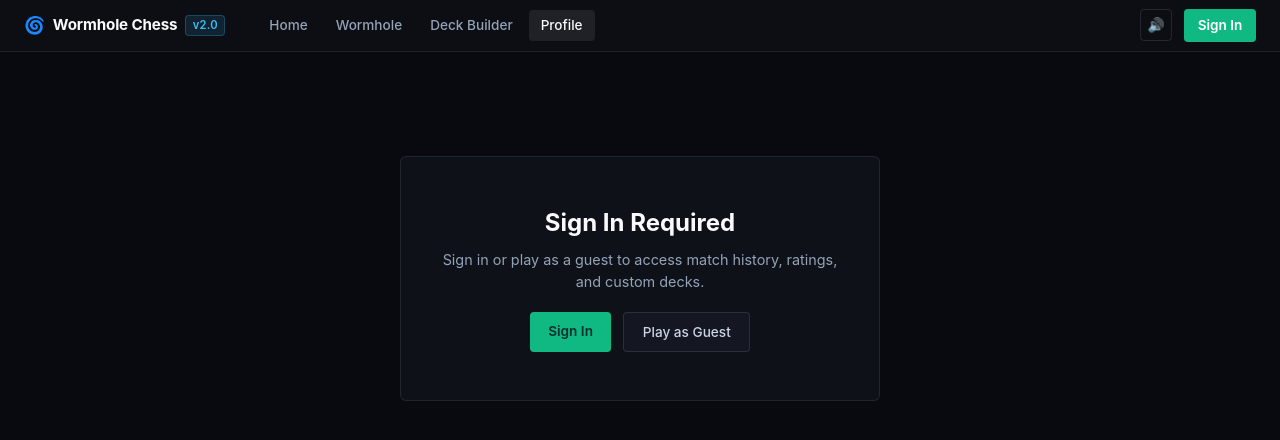
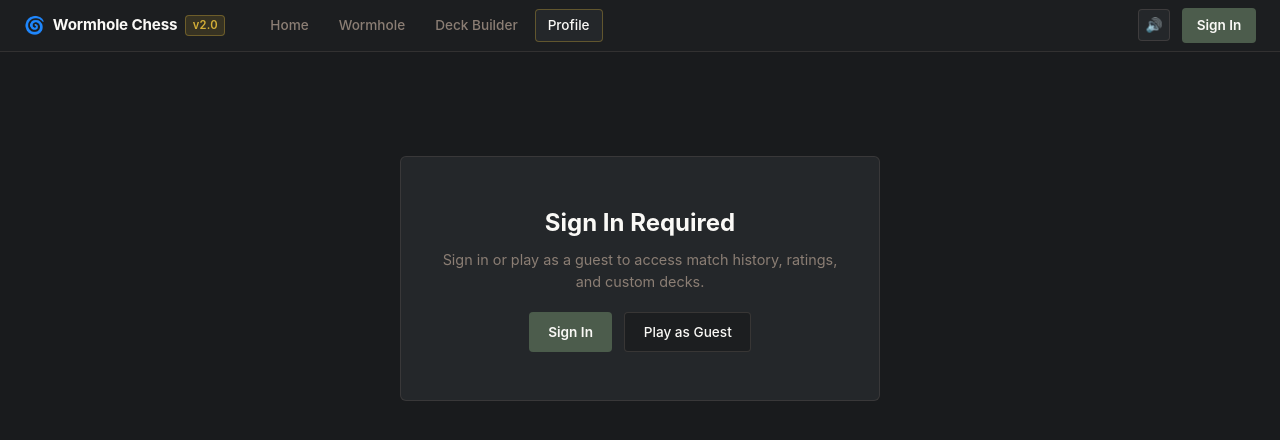
Before and after one commit to OwenM31/wormhole-chess, a React (Vite) app: page /dashboard in a window 1280 px wide. Shown: the top 440 px of the page. Built offline with nearby package versions, Linux system fonts and the light colour scheme; no server answers.

Commit message:
feat(phase-7-1): migrate Navigation and DashboardPage to Authentic Wormhole Palette

```diff
--- a/src/components/Navigation.tsx
+++ b/src/components/Navigation.tsx
@@ -166,9 +166,9 @@ const navContainerStyle: React.CSSProperties = {
   justifyContent: 'space-between',
   padding: '0 1.5rem',
   height: '52px',
-  backgroundColor: '#0c0e14',
-  borderBottom: '1px solid rgba(255, 255, 255, 0.08)',
-  color: '#e2e8f0',
+  backgroundColor: '#1C1E20',
+  borderBottom: '1px solid rgba(139, 126, 116, 0.2)',
+  color: '#FAF9F6',
   boxSizing: 'border-box',
   position: 'sticky',
   top: 0,
@@ -189,7 +189,7 @@ const brandLinkStyle: React.CSSProperties = {
   alignItems: 'center',
   gap: '0.5rem',
   textDecoration: 'none',
-  color: '#f8fafc',
+  color: '#FAF9F6',
   fontWeight: 700,
   fontSize: '0.95rem',
   letterSpacing: '-0.01em',
@@ -198,9 +198,9 @@ const brandLinkStyle: React.CSSProperties = {
 const brandBadgeStyle: React.CSSProperties = {
   fontSize: '0.7rem',
   fontWeight: 600,
-  backgroundColor: 'rgba(56, 189, 248, 0.12)',
-  color: '#38bdf8',
-  border: '1px solid rgba(56, 189, 248, 0.25)',
+  backgroundColor: 'rgba(212, 175, 55, 0.14)',
+  color: '#D4AF37',
+  border: '1px solid rgba(212, 175, 55, 0.35)',
   borderRadius: '4px',
   padding: '0.1rem 0.4rem',
   letterSpacing: '0.02em',
@@ -214,18 +214,20 @@ const navLinksStyle: React.CSSProperties = {
 
 const linkStyle: React.CSSProperties = {
   textDecoration: 'none',
-  color: '#94a3b8',
+  color: '#8B7E74',
   fontSize: '0.85rem',
   fontWeight: 500,
   padding: '0.35rem 0.75rem',
   borderRadius: '4px',
   transition: 'all 0.15s ease',
+  border: '1px solid transparent',
 };
 
 const activeLinkStyle: React.CSSProperties = {
   ...linkStyle,
-  color: '#f8fafc',
-  backgroundColor: 'rgba(255, 255, 255, 0.08)',
+  color: '#FAF9F6',
+  backgroundColor: '#24272A',
+  border: '1px solid rgba(212, 175, 55, 0.35)',
 };
 
 const authContainerStyle: React.CSSProperties = {
@@ -235,7 +237,7 @@ const authContainerStyle: React.CSSProperties = {
 };
 
 const loadingTextStyle: React.CSSProperties = {
-  color: '#64748b',
+  color: '#8B7E74',
   fontSize: '0.8rem',
 };
 
@@ -250,9 +252,9 @@ const userPillLinkStyle: React.CSSProperties = {
   alignItems: 'center',
   gap: '0.5rem',
   textDecoration: 'none',
-  color: '#f1f5f9',
-  backgroundColor: 'rgba(255, 255, 255, 0.05)',
-  border: '1px solid rgba(255, 255, 255, 0.1)',
+  color: '#FAF9F6',
+  backgroundColor: '#24272A',
+  border: '1px solid rgba(139, 126, 116, 0.25)',
   padding: '0.35rem 0.75rem',
   borderRadius: '4px',
   fontSize: '0.8rem',
@@ -267,9 +269,9 @@ const monoTextStyle: React.CSSProperties = {
 
 const guestChipStyle: React.CSSProperties = {
   fontSize: '0.65rem',
-  backgroundColor: 'rgba(210, 153, 34, 0.15)',
-  color: '#d29922',
-  border: '1px solid rgba(210, 153, 34, 0.3)',
+  backgroundColor: 'rgba(212, 175, 55, 0.14)',
+  color: '#D4AF37',
+  border: '1px solid rgba(212, 175, 55, 0.3)',
   borderRadius: '3px',
   padding: '0.05rem 0.35rem',
   fontWeight: 600,
@@ -279,19 +281,21 @@ const guestChipStyle: React.CSSProperties = {
 
 const createAccountBtnStyle: React.CSSProperties = {
   textDecoration: 'none',
-  color: '#f8fafc',
-  backgroundColor: '#2563eb',
+  color: '#FAF9F6',
+  backgroundColor: '#24272A',
+  border: '1px solid rgba(212, 175, 55, 0.35)',
   padding: '0.35rem 0.75rem',
   borderRadius: '4px',
   fontSize: '0.8rem',
   fontWeight: 500,
-  transition: 'background-color 0.15s ease',
+  transition: 'background-color 0.15s ease, border-color 0.15s ease',
 };
 
 const signInButtonStyle: React.CSSProperties = {
   textDecoration: 'none',
-  color: '#ffffff',
-  backgroundColor: '#10b981',
+  color: '#FAF9F6',
+  backgroundColor: '#4C5C4C',
+  border: '1px solid rgba(76, 92, 76, 0.6)',
   padding: '0.4rem 0.85rem',
   borderRadius: '4px',
   fontSize: '0.85rem',
@@ -302,7 +306,7 @@ const signInButtonStyle: React.CSSProperties = {
 const signOutButtonStyle: React.CSSProperties = {
   background: 'transparent',
   border: 'none',
-  color: '#94a3b8',
+  color: '#8B7E74',
   padding: '0.35rem 0.5rem',
   borderRadius: '4px',
   fontSize: '0.8rem',
@@ -311,10 +315,10 @@ const signOutButtonStyle: React.CSSProperties = {
 };
 
 const soundToggleButtonStyle: React.CSSProperties = {
-  background: 'transparent',
-  border: '1px solid rgba(255, 255, 255, 0.1)',
+  background: '#24272A',
+  border: '1px solid rgba(139, 126, 116, 0.25)',
   borderRadius: '4px',
-  color: '#94a3b8',
+  color: '#8B7E74',
   fontSize: '0.85rem',
   width: '32px',
   height: '32px',
--- a/src/pages/DashboardPage.tsx
+++ b/src/pages/DashboardPage.tsx
@@ -79,7 +79,7 @@ export const DashboardPage: React.FC = () => {
       <div style={containerStyle}>
         <Navigation />
         <main style={{ ...mainContentStyle, textAlign: 'center', paddingTop: '6rem' }}>
-          <p style={{ color: '#94a3b8' }}>Loading profile...</p>
+          <p style={{ color: '#8B7E74' }}>Loading profile...</p>
         </main>
       </div>
     );
@@ -237,10 +237,10 @@ export const DashboardPage: React.FC = () => {
               </div>
             ) : filteredMatches.length === 0 ? (
               <div style={{ padding: '2.5rem 1.5rem', textAlign: 'center', color: '#94a3b8' }}>
-                <p style={{ margin: '0 0 0.5rem', fontWeight: 600, color: '#f8fafc' }}>
+                <p style={{ margin: '0 0 0.5rem', fontWeight: 600, color: '#FAF9F6' }}>
                   No match records found.
                 </p>
-                <p style={{ margin: 0, fontSize: '0.85rem', color: '#64748b' }}>
+                <p style={{ margin: 0, fontSize: '0.85rem', color: '#8B7E74' }}>
                   Play a match in either mode to record move history and replay data.
                 </p>
               </div>
@@ -323,7 +323,7 @@ export const DashboardPage: React.FC = () => {
 
             {user.isGuest && (
               <div style={guestNoticeBoxStyle}>
-                <p style={{ margin: '0 0 0.5rem', fontSize: '0.8rem', color: '#cbd5e1', lineHeight: 1.4 }}>
+                <p style={{ margin: '0 0 0.5rem', fontSize: '0.8rem', color: '#8B7E74', lineHeight: 1.4 }}>
                   Playing as guest. Create an account to sync stats across devices.
                 </p>
                 <Link to="/register" style={btnCreateAccountStyle}>
@@ -337,7 +337,7 @@ export const DashboardPage: React.FC = () => {
           <div style={statsGridStyle}>
             <div style={statBoxStyle}>
               <div style={statLabelStyle}>Rating</div>
-              <div style={{ ...statNumberStyle, color: '#38bdf8' }}>{eloRating}</div>
+              <div style={{ ...statNumberStyle, color: '#D4AF37' }}>{eloRating}</div>
             </div>
             <div style={statBoxStyle}>
               <div style={statLabelStyle}>Matches</div>
@@ -345,7 +345,7 @@ export const DashboardPage: React.FC = () => {
             </div>
             <div style={statBoxStyle}>
               <div style={statLabelStyle}>Win Rate</div>
-              <div style={{ ...statNumberStyle, color: '#4ade80' }}>{winRate}%</div>
+              <div style={{ ...statNumberStyle, color: '#FAF9F6' }}>{winRate}%</div>
             </div>
             <div style={statBoxStyle}>
               <div style={statLabelStyle}>Record</div>
@@ -380,8 +380,8 @@ export const DashboardPage: React.FC = () => {
 /* Styles adhering to locked tokens */
 const containerStyle: React.CSSProperties = {
   minHeight: '100vh',
-  backgroundColor: '#090a0f',
-  color: '#e2e8f0',
+  backgroundColor: '#191B1D',
+  color: '#FAF9F6',
   display: 'flex',
   flexDirection: 'column',
   fontFamily: '-apple-system, BlinkMacSystemFont, "Segoe UI", Roboto, "Inter", sans-serif',
@@ -405,15 +405,16 @@ const gridContainerStyle: React.CSSProperties = {
 };
 
 const panelStyle: React.CSSProperties = {
-  backgroundColor: '#0e1118',
-  border: '1px solid rgba(255, 255, 255, 0.08)',
+  backgroundColor: '#24272A',
+  border: '1px solid rgba(139, 126, 116, 0.2)',
   borderRadius: '6px',
   overflow: 'hidden',
 };
 
 const panelHeaderStyle: React.CSSProperties = {
   padding: '0.85rem 1.15rem',
-  borderBottom: '1px solid rgba(255, 255, 255, 0.06)',
+  backgroundColor: '#1C1E20',
+  borderBottom: '1px solid rgba(139, 126, 116, 0.16)',
   display: 'flex',
   alignItems: 'center',
   justifyContent: 'space-between',
@@ -426,7 +427,7 @@ const panelTitleStyle: React.CSSProperties = {
   fontWeight: 600,
   letterSpacing: '0.06em',
   textTransform: 'uppercase',
-  color: '#94a3b8',
+  color: '#8B7E74',
 };
 
 const playGridStyle: React.CSSProperties = {
@@ -434,8 +435,8 @@ const playGridStyle: React.CSSProperties = {
 };
 
 const playCardStyle: React.CSSProperties = {
-  backgroundColor: '#0e1118',
-  border: '1px solid rgba(255, 255, 255, 0.08)',
+  backgroundColor: '#24272A',
+  border: '1px solid rgba(139, 126, 116, 0.2)',
   borderRadius: '6px',
   padding: '1.25rem',
   display: 'flex',
@@ -458,21 +459,21 @@ const modeTagStyle: React.CSSProperties = {
   letterSpacing: '0.05em',
   padding: '0.15rem 0.45rem',
   borderRadius: '3px',
-  backgroundColor: 'rgba(255, 255, 255, 0.05)',
-  color: '#94a3b8',
-  border: '1px solid rgba(255, 255, 255, 0.07)',
+  backgroundColor: '#1C1E20',
+  color: '#8B7E74',
+  border: '1px solid rgba(139, 126, 116, 0.2)',
 };
 
 const playTitleStyle: React.CSSProperties = {
   fontSize: '1.05rem',
   fontWeight: 600,
-  color: '#f8fafc',
+  color: '#FAF9F6',
   margin: '0.35rem 0 0.35rem',
 };
 
 const playDescStyle: React.CSSProperties = {
   fontSize: '0.85rem',
-  color: '#94a3b8',
+  color: '#8B7E74',
   lineHeight: 1.45,
   margin: 0,
 };
@@ -481,8 +482,9 @@ const btnPlayPrimaryStyle: React.CSSProperties = {
   display: 'inline-flex',
   alignItems: 'center',
   justifyContent: 'center',
-  backgroundColor: '#2563eb',
-  color: '#ffffff',
+  backgroundColor: '#4C5C4C',
+  border: '1px solid rgba(76, 92, 76, 0.6)',
+  color: '#FAF9F6',
   textDecoration: 'none',
   fontSize: '0.85rem',
   fontWeight: 500,
@@ -495,20 +497,21 @@ const btnPlayPurpleStyle: React.CSSProperties = {
   display: 'inline-flex',
   alignItems: 'center',
   justifyContent: 'center',
-  backgroundColor: '#7c3aed',
-  color: '#ffffff',
+  backgroundColor: '#282B2E',
+  border: '1px solid rgba(212, 175, 55, 0.35)',
+  color: '#FAF9F6',
   textDecoration: 'none',
   fontSize: '0.85rem',
   fontWeight: 500,
   padding: '0.55rem 1rem',
   borderRadius: '4px',
-  transition: 'background-color 0.15s ease',
+  transition: 'background-color 0.15s ease, border-color 0.15s ease',
 };
 
 const filterBtnStyle: React.CSSProperties = {
   background: 'transparent',
   border: 'none',
-  color: '#94a3b8',
+  color: '#8B7E74',
   fontSize: '0.75rem',
   fontWeight: 500,
   padding: '0.25rem 0.65rem',
@@ -518,8 +521,9 @@ const filterBtnStyle: React.CSSProperties = {
 
 const activeFilterBtnStyle: React.CSSProperties = {
   ...filterBtnStyle,
-  background: 'rgba(255, 255, 255, 0.08)',
-  color: '#f8fafc',
+  background: '#1C1E20',
+  color: '#FAF9F6',
+  border: '1px solid rgba(212, 175, 55, 0.35)',
 };
 
 const matchRowStyle: React.CSSProperties = {
@@ -527,7 +531,7 @@ const matchRowStyle: React.CSSProperties = {
   alignItems: 'center',
   justifyContent: 'space-between',
   padding: '0.75rem 1.15rem',
-  borderBottom: '1px solid rgba(255, 255, 255, 0.04)',
+  borderBottom: '1px solid rgba(139, 126, 116, 0.12)',
 };
 
 const matchMetaLeftStyle: React.CSSProperties = {
@@ -539,20 +543,20 @@ const matchMetaLeftStyle: React.CSSProperties = {
 const matchVariantStyle: React.CSSProperties = {
   fontSize: '0.85rem',
   fontWeight: 600,
-  color: '#f1f5f9',
+  color: '#FAF9F6',
 };
 
 const matchOpponentStyle: React.CSSProperties = {
   fontSize: '0.8rem',
-  color: '#94a3b8',
+  color: '#8B7E74',
 };
 
 const badgeWinStyle: React.CSSProperties = {
   fontSize: '0.7rem',
   fontWeight: 600,
-  color: '#4ade80',
-  backgroundColor: 'rgba(74, 222, 128, 0.1)',
-  border: '1px solid rgba(74, 222, 128, 0.25)',
+  color: '#FAF9F6',
+  backgroundColor: '#4C5C4C',
+  border: '1px solid rgba(76, 92, 76, 0.6)',
   borderRadius: '3px',
   padding: '0.15rem 0.45rem',
 };
@@ -560,9 +564,9 @@ const badgeWinStyle: React.CSSProperties = {
 const badgeLossStyle: React.CSSProperties = {
   fontSize: '0.7rem',
   fontWeight: 600,
-  color: '#f87171',
-  backgroundColor: 'rgba(248, 113, 113, 0.1)',
-  border: '1px solid rgba(248, 113, 113, 0.25)',
+  color: '#FAF9F6',
+  backgroundColor: '#AA4A44',
+  border: '1px solid rgba(170, 74, 68, 0.6)',
   borderRadius: '3px',
   padding: '0.15rem 0.45rem',
 };
@@ -570,9 +574,9 @@ const badgeLossStyle: React.CSSProperties = {
 const badgeDrawStyle: React.CSSProperties = {
   fontSize: '0.7rem',
   fontWeight: 600,
-  color: '#94a3b8',
-  backgroundColor: 'rgba(255, 255, 255, 0.06)',
-  border: '1px solid rgba(255, 255, 255, 0.1)',
+  color: '#8B7E74',
+  backgroundColor: 'rgba(139, 126, 116, 0.12)',
+  border: '1px solid rgba(139, 126, 116, 0.2)',
   borderRadius: '3px',
   padding: '0.15rem 0.45rem',
 };
@@ -585,15 +589,15 @@ const matchMetaRightStyle: React.CSSProperties = {
 
 const matchTimeStyle: React.CSSProperties = {
   fontSize: '0.75rem',
-  color: '#64748b',
+  color: '#6E665E',
   fontFamily: 'ui-monospace, SFMono-Regular, "SF Mono", Menlo, Consolas, monospace',
   fontVariantNumeric: 'tabular-nums',
 };
 
 const btnReplayStyle: React.CSSProperties = {
-  background: 'transparent',
-  border: '1px solid rgba(255, 255, 255, 0.1)',
-  color: '#cbd5e1',
+  background: '#1C1E20',
+  border: '1px solid rgba(139, 126, 116, 0.25)',
+  color: '#FAF9F6',
   fontSize: '0.75rem',
   padding: '0.25rem 0.65rem',
   borderRadius: '3px',
@@ -603,8 +607,8 @@ const btnReplayStyle: React.CSSProperties = {
 
 /* Right Column Styles */
 const profileCardStyle: React.CSSProperties = {
-  backgroundColor: '#0e1118',
-  border: '1px solid rgba(255, 255, 255, 0.08)',
+  backgroundColor: '#24272A',
+  border: '1px solid rgba(139, 126, 116, 0.2)',
   borderRadius: '6px',
   padding: '1.25rem',
 };
@@ -619,25 +623,25 @@ const avatarCircleStyle: React.CSSProperties = {
   width: '44px',
   height: '44px',
   borderRadius: '6px',
-  backgroundColor: '#171b26',
-  border: '1px solid rgba(56, 189, 248, 0.2)',
+  backgroundColor: '#1C1E20',
+  border: '1px solid rgba(212, 175, 55, 0.35)',
   display: 'flex',
   alignItems: 'center',
   justifyContent: 'center',
   fontWeight: 600,
   fontSize: '0.95rem',
-  color: '#38bdf8',
+  color: '#D4AF37',
 };
 
 const profileNameStyle: React.CSSProperties = {
   fontSize: '1rem',
   fontWeight: 600,
-  color: '#f8fafc',
+  color: '#FAF9F6',
 };
 
 const profileMetaStyle: React.CSSProperties = {
   fontSize: '0.75rem',
-  color: '#64748b',
+  color: '#8B7E74',
   marginTop: '0.15rem',
 };
 
@@ -646,9 +650,9 @@ const memberBadgeStyle: React.CSSProperties = {
   fontSize: '0.65rem',
   fontWeight: 600,
   textTransform: 'uppercase',
-  color: '#38bdf8',
-  backgroundColor: 'rgba(56, 189, 248, 0.08)',
-  border: '1px solid rgba(56, 189, 248, 0.2)',
+  color: '#D4AF37',
+  backgroundColor: 'rgba(212, 175, 55, 0.14)',
+  border: '1px solid rgba(212, 175, 55, 0.3)',
   borderRadius: '3px',
   padding: '0.1rem 0.4rem',
   marginLeft: '0.4rem',
@@ -659,9 +663,9 @@ const guestBadgeStyle: React.CSSProperties = {
   fontSize: '0.65rem',
   fontWeight: 600,
   textTransform: 'uppercase',
-  color: '#d29922',
-  backgroundColor: 'rgba(210, 153, 34, 0.1)',
-  border: '1px solid rgba(210, 153, 34, 0.25)',
+  color: '#8B7E74',
+  backgroundColor: 'rgba(139, 126, 116, 0.14)',
+  border: '1px solid rgba(139, 126, 116, 0.25)',
   borderRadius: '3px',
   padding: '0.1rem 0.4rem',
   marginLeft: '0.4rem',
@@ -670,8 +674,8 @@ const guestBadgeStyle: React.CSSProperties = {
 const guestNoticeBoxStyle: React.CSSProperties = {
   marginTop: '1rem',
   padding: '0.75rem',
-  backgroundColor: 'rgba(37, 99, 235, 0.08)',
-  border: '1px solid rgba(37, 99, 235, 0.2)',
+  backgroundColor: 'rgba(212, 175, 55, 0.08)',
+  border: '1px solid rgba(212, 175, 55, 0.2)',
   borderRadius: '4px',
 };
 
@@ -680,7 +684,7 @@ const btnCreateAccountStyle: React.CSSProperties = {
   textDecoration: 'none',
   fontSize: '0.75rem',
   fontWeight: 600,
-  color: '#38bdf8',
+  color: '#D4AF37',
 };
 
 const statsGridStyle: React.CSSProperties = {
@@ -690,8 +694,8 @@ const statsGridStyle: React.CSSProperties = {
 };
 
 const statBoxStyle: React.CSSProperties = {
-  backgroundColor: '#0e1118',
-  border: '1px solid rgba(255, 255, 255, 0.08)',
+  backgroundColor: '#24272A',
+  border: '1px solid rgba(139, 126, 116, 0.2)',
   borderRadius: '6px',
   padding: '0.85rem 1rem',
 };
@@ -701,22 +705,22 @@ const statLabelStyle: React.CSSProperties = {
   fontWeight: 600,
   textTransform: 'uppercase',
   letterSpacing: '0.05em',
-  color: '#64748b',
+  color: '#8B7E74',
   marginBottom: '0.35rem',
 };
 
 const statNumberStyle: React.CSSProperties = {
   fontSize: '1.4rem',
   fontWeight: 700,
-  color: '#f8fafc',
+  color: '#FAF9F6',
   lineHeight: 1.1,
   fontFamily: 'ui-monospace, SFMono-Regular, "SF Mono", Menlo, Consolas, monospace',
   fontVariantNumeric: 'tabular-nums',
 };
 
 const loadoutBoxStyle: React.CSSProperties = {
-  backgroundColor: '#090a0f',
-  border: '1px dashed rgba(255, 255, 255, 0.1)',
+  backgroundColor: '#1C1E20',
+  border: '1px dashed rgba(139, 126, 116, 0.25)',
   borderRadius: '6px',
   padding: '1rem',
   textAlign: 'center',
@@ -725,13 +729,13 @@ const loadoutBoxStyle: React.CSSProperties = {
 const loadoutTitleStyle: React.CSSProperties = {
   fontSize: '0.8rem',
   fontWeight: 600,
-  color: '#cbd5e1',
+  color: '#FAF9F6',
   marginBottom: '0.25rem',
 };
 
 const loadoutDescStyle: React.CSSProperties = {
   fontSize: '0.75rem',
-  color: '#64748b',
+  color: '#8B7E74',
   marginBottom: '0.75rem',
 };
 
@@ -740,17 +744,17 @@ const btnManageDeckStyle: React.CSSProperties = {
   textDecoration: 'none',
   fontSize: '0.75rem',
   fontWeight: 500,
-  color: '#94a3b8',
-  backgroundColor: '#141722',
-  border: '1px solid rgba(255, 255, 255, 0.08)',
+  color: '#FAF9F6',
+  backgroundColor: '#24272A',
+  border: '1px solid rgba(212, 175, 55, 0.35)',
   padding: '0.35rem 0.75rem',
   borderRadius: '4px',
   transition: 'all 0.15s ease',
 };
 
 const authPromptCardStyle: React.CSSProperties = {
-  backgroundColor: '#0e1118',
-  border: '1px solid rgba(255, 255, 255, 0.08)',
+  backgroundColor: '#24272A',
+  border: '1px solid rgba(139, 126, 116, 0.2)',
   borderRadius: '6px',
   padding: '3rem 2rem',
   maxWidth: '480px',
@@ -761,21 +765,22 @@ const titleStyle: React.CSSProperties = {
   fontSize: '1.5rem',
   fontWeight: 700,
   margin: '0 0 0.5rem',
-  color: '#f8fafc',
+  color: '#FAF9F6',
 };
 
 const descriptionStyle: React.CSSProperties = {
   fontSize: '0.9rem',
   lineHeight: 1.5,
-  color: '#94a3b8',
+  color: '#8B7E74',
   margin: '0 0 1.25rem',
 };
 
 const primaryBtnStyle: React.CSSProperties = {
   display: 'inline-block',
   textDecoration: 'none',
-  backgroundColor: '#10b981',
-  color: '#042f2e',
+  backgroundColor: '#4C5C4C',
+  color: '#FAF9F6',
+  border: '1px solid rgba(76, 92, 76, 0.6)',
   padding: '0.55rem 1.15rem',
   borderRadius: '4px',
   fontSize: '0.85rem',
@@ -785,9 +790,9 @@ const primaryBtnStyle: React.CSSProperties = {
 const secondaryBtnStyle: React.CSSProperties = {
   display: 'inline-block',
   textDecoration: 'none',
-  backgroundColor: '#141722',
-  color: '#cbd5e1',
-  border: '1px solid rgba(255, 255, 255, 0.1)',
+  backgroundColor: '#1C1E20',
+  color: '#FAF9F6',
+  border: '1px solid rgba(139, 126, 116, 0.25)',
   padding: '0.55rem 1.15rem',
   borderRadius: '4px',
   fontSize: '0.85rem',
```
